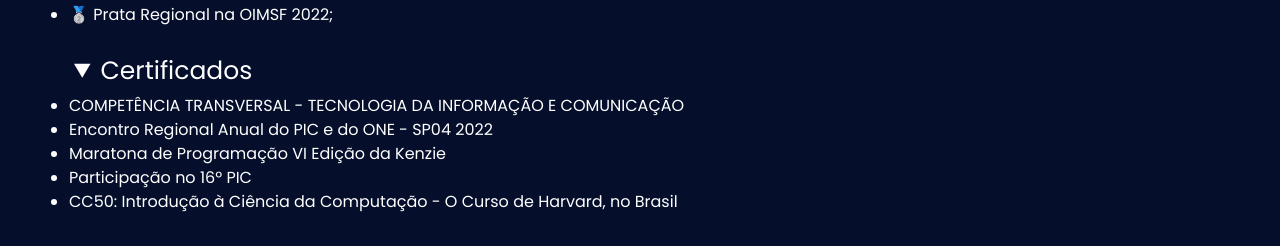
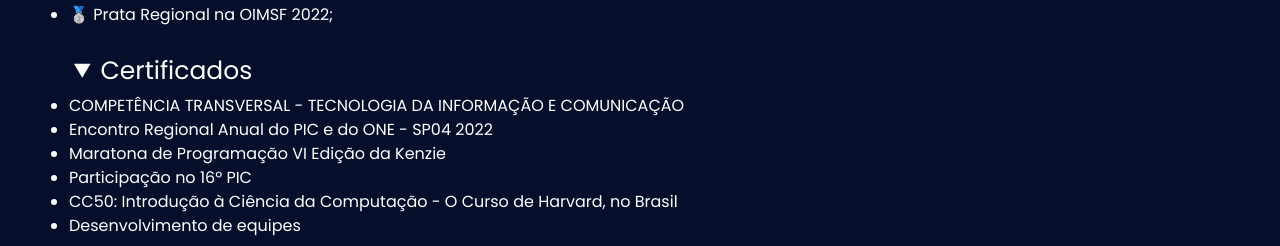
Before and after one commit to DanielDPereira/DanielDiasPereira, a plain HTML site: page index.html in a window 1280 px wide. Shown: the part 777-1023 px from the top of the page. Drawn offline with nearby package versions, Linux system fonts and the light colour scheme.

Commit message:
Update index.html

```diff
--- a/index.html
+++ b/index.html
@@ -80,6 +80,7 @@
         <li><a href="https://drive.google.com/file/d/1yBaD5ad9JnqAwBnejvza_3BmcOVjYPPx/view?usp=share_link" target="_blank">Maratona de Programação VI Edição da Kenzie</a></li>
         <li><a href="https://drive.google.com/file/d/1iYMNokxEIFOqpgc76WFi-XHYPmt5FDwK/view?usp=share_link" target="_blank">Participação no 16º PIC</a></li>
         <li><a href="https://drive.google.com/file/d/14ySJ7f_5g_fUevcx3v0rHkoO92iPJ04a/view?usp=sharing" target="_blank">CC50: Introdução à Ciência da Computação - O Curso de Harvard, no Brasil</a></li>
+        <li><a href="https://drive.google.com/file/d/1Z3Jb3jn9teZcVN5s8L9t9ZlFfrRbZote/view?usp=sharing" target="_blank">Desenvolvimento de equipes</a></li>
       </ul>
     </details>
 
```
